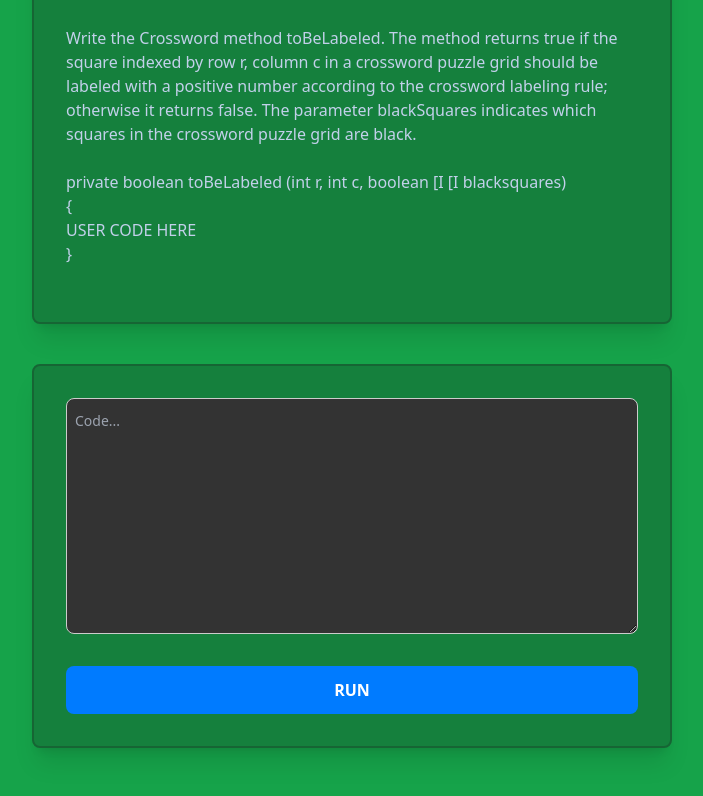
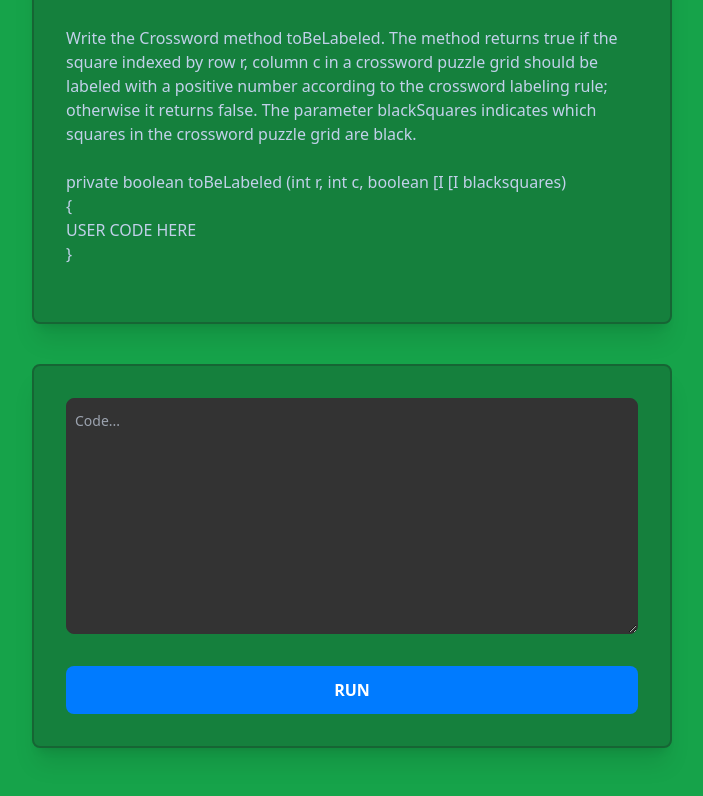
Before and after one commit to nicm2/macro-monkeys, a SvelteKit app: page /frq/2016A in a window 1280 px wide. Shown: the part 2020-2816 px from the top of the page, without its empty margins (288-991 px from the left). Built offline with nearby package versions, Linux system fonts and the light colour scheme; no server answers.

Commit message:
border color same

```diff
--- a/src/routes/(default)/frq/[level]/+page.svelte
+++ b/src/routes/(default)/frq/[level]/+page.svelte
@@ -73,7 +73,7 @@
     .textarea {
         background-color: #333;
         color: #fff;
-        border: 1px solid #ccc;
+        border: 1px solid #333;
         padding: 8px;
         font-size: 14px;
     }
```
